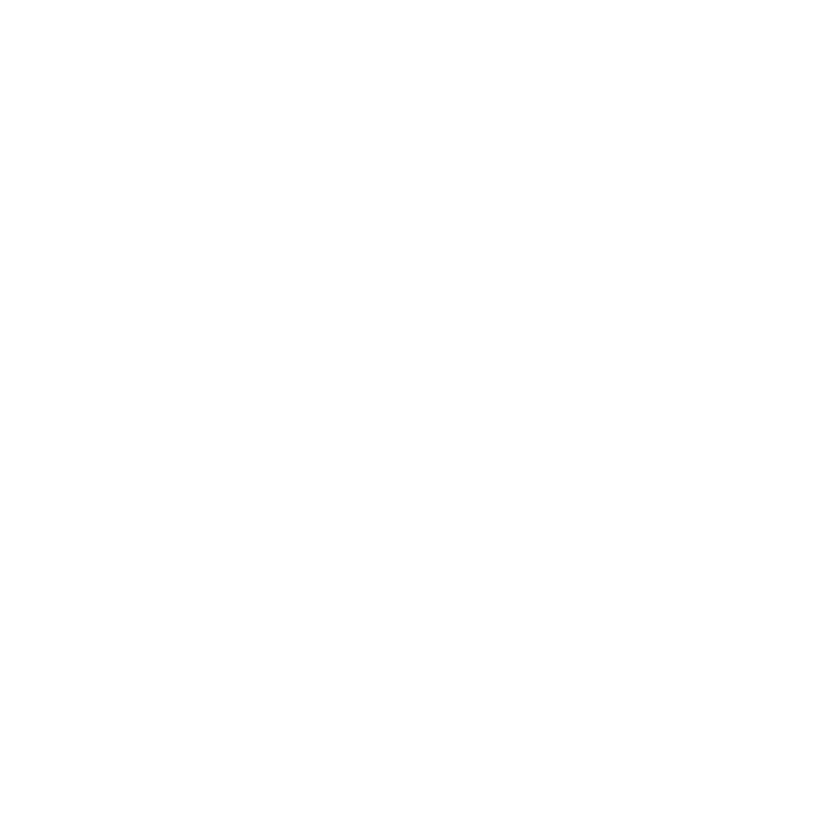
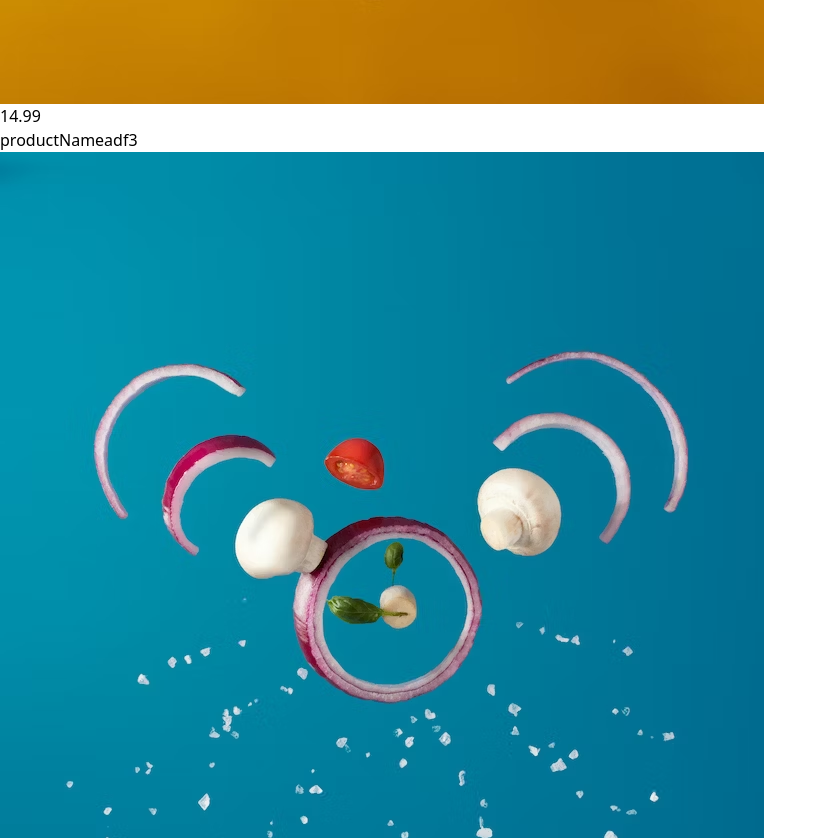
Before and after one commit to jesscz/shopping-cart, a React (Vite) app: page /shop in a window 1280 px wide. Shown: the part 1962-2800 px from the top of the page, without its empty margins (0-827 px from the left). Before the commit the page ends 800 px from the top, so only its background shows below. Built offline with nearby package versions, Linux system fonts and the light colour scheme.

Commit message:
Add products to shop page

```diff
--- a/src/App.jsx
+++ b/src/App.jsx
@@ -13,8 +13,9 @@ function App() {
     <div>
       <BrowserRouter>
         <Navbar />
+
         <Routes>
-          <Route path="/" element={<Home/>} />
+          <Route path="/" element={<Home />} />
           <Route path="/shop" element={<Shop/>} />
           <Route path="/about" element={<About/>} />
           <Route path="/cart" element={<Cart/>} />
--- a/src/components/products.jsx
+++ b/src/components/products.jsx
@@ -10,49 +10,49 @@ import photo8 from '../assets/fruits/photo8.avif';
 const products = [
     {
         name: 'productName1',
-        image: {photo1},
+        image: photo1,
         description: "A variety of different fruits. Lorem ipsum dolor sit amet, consectetur adipiscing elit, sed do eiusmod tempor incididunt ut labore et dolore magna aliqua. Ut enim ad minim veniam, quis nostrud exercitation ullamco laboris nisi ut aliquip ex ea commodo consequat. Duis aute irure dolor in reprehenderit in voluptate velit esse cillum dolore eu fugiat nulla pariatur. Excepteur sint occaecat cupidatat non proident, sunt in culpa qui officia deserunt mollit anim id est laborum.",
         price: 9.99,
     },
     {
         name: 'productName2',
-        image: {photo2},
+        image: photo2,
         description: "Sliced oranges and bananas, framed.",
         price: 14.99,
     },
     {
-        name: 'productName3',
-        image: {photo3},
+        name: 'productNameadf3',
+        image: photo3,
         description: "Ingredients for a pasta.",
         price: 7.99,
     },
     {
         name: 'productName4',
-        image: {photo4},
+        image: photo4,
         description: "Spicy noodle soup, with an egg.",
         price: 19.99,
     },
     {
         name: 'productName5',
-        image: {photo5},
+        image: photo5,
         description: "Citrus comes in both orange and green here.",
         price: 18.99,
     },
     {
         name: 'productName6',
-        image: {photo6},
+        image: photo6,
         description: "Berries and brownies. What's better than that?",
         price: 4.99,
     },
     {
         name: 'productName7',
-        image: {photo7},
+        image: photo7,
         description: "Healthy breakfast fruit variety.",
         price: 23.99,
     },
     {
         name: 'productName8',
-        image: {photo8},
+        image: photo8,
         description: "Fresh orange juice!",
         price: 17.99,
     },
--- a/src/pages/Home.jsx
+++ b/src/pages/Home.jsx
@@ -1,6 +1,8 @@
 // import { useState } from 'react'
 
+
 function Home(){
+
     return (
         <div className="text-s">
             <h1>Welcome to our fruit selling page.</h1>
--- a/src/pages/Shop.jsx
+++ b/src/pages/Shop.jsx
@@ -1,12 +1,24 @@
-// import { useState } from 'react'
+import React from 'react';
 import '../css/App.css'
+import productsList from '../components/products.jsx';
+import photo1 from '../assets/fruits/photo1.avif';
 
 
 function Shop(){
+    productsList.map(i => {console.log(i.image)})
 
     return (
         <div>
             <h1>Peruse our fine food selection:</h1>
+            <div>
+                {productsList.map(product =>
+                    <div className='border-solid border-2' key={product.name}>
+                        <span>{product.name}</span>
+                        <img src={product.image} />
+                        <span>{product.price}</span>
+                    </div>
+                )}
+            </div>
         </div>
     )
 }
```
